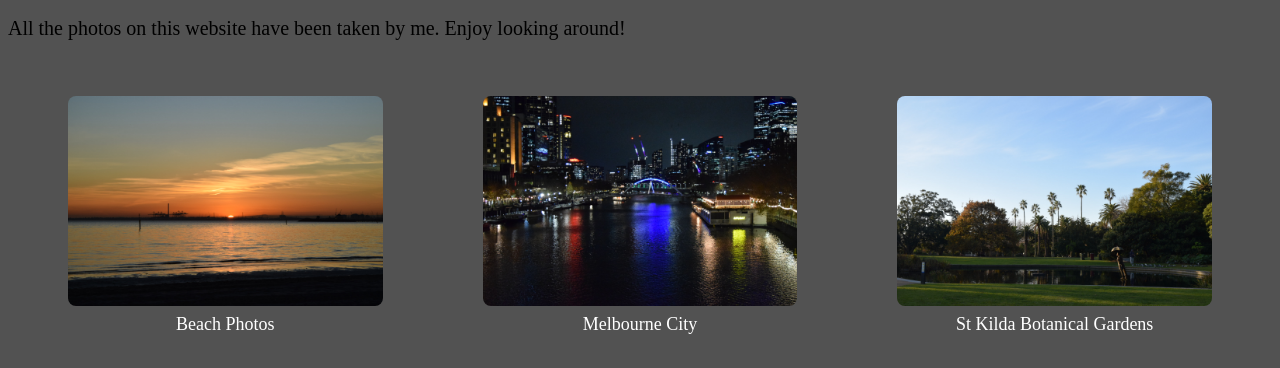
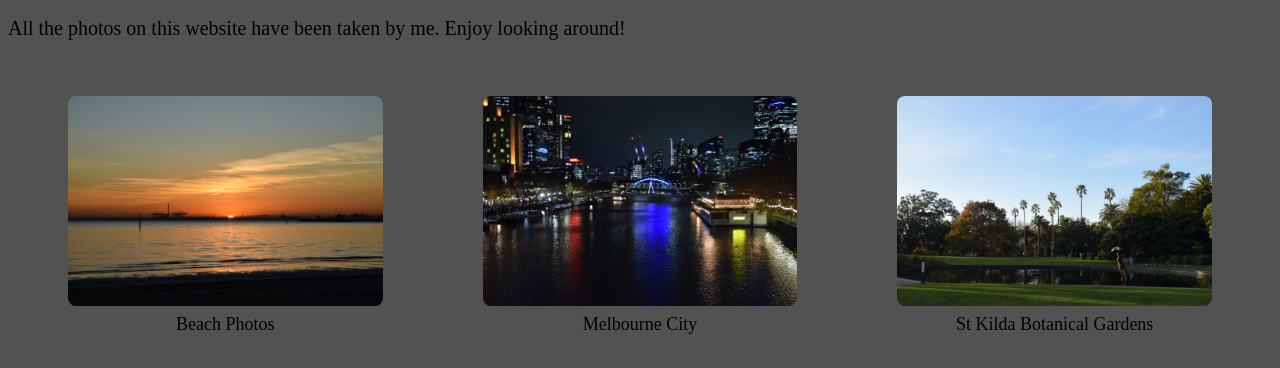
Before and after one commit to johanz043/igotalotofphotos-v2, a plain HTML site: page index.html in a window 1280 px wide. Shown: the part 92-460 px from the top of the page. Drawn offline with Linux system fonts and the light colour scheme.

Commit message:
Update index.html

```diff
--- a/index.html
+++ b/index.html
@@ -31,10 +31,10 @@
             }
 
             .Photos figcaption {
-                font-size: 18px; /* Increase this value if needed */
+                font-size: 18px;
                 text-align: center;
                 margin-top: 8px;
-                color: white;
+                color: black;
     }
 
         </style>
```
